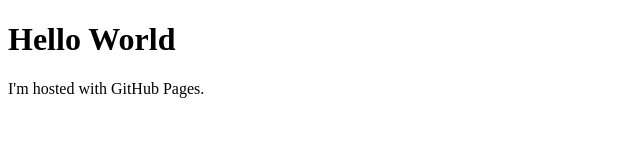
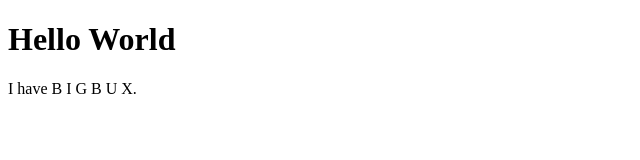
Before and after one commit to tomasr0510/tomasr0510.github.io, a plain HTML site: page index.html in a window 1280 px wide. Shown: the whole page, without its empty margins (0-640 px from the left). Drawn offline with Linux system fonts and the light colour scheme.

Commit message:
Update index.html

```diff
--- a/index.html
+++ b/index.html
@@ -2,6 +2,6 @@
 <html>
 <body>
 <h1>Hello World</h1>
-<p>I'm hosted with GitHub Pages.</p>
+<p>I have B I G  B U X.</p>
 </body>
 </html>
```
